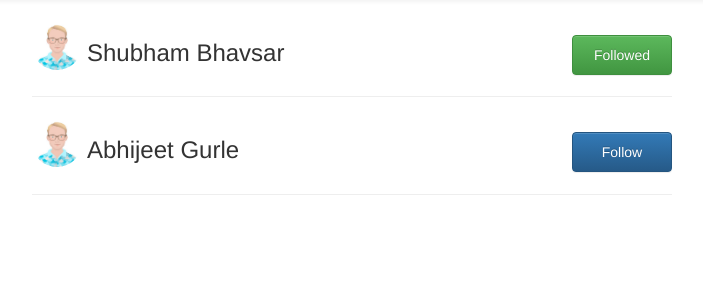
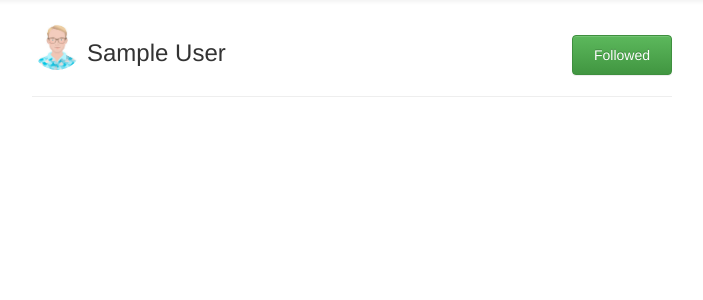
Before and after one commit to abhijeetgurle/twitter-clone, a Django app: page /following in a window 1280 px wide. Shown: the part 52-352 px from the top of the page, without its empty margins (288-991 px from the left). Run offline with Django 3.2, Linux system fonts and the light colour scheme; a user stored in the database is signed in; tables that the repository leaves empty hold one stand-in row (values such as "Sample post"); some libraries are stand-ins or nearby versions.

Commit message:
user following list from database is displayed

```diff
--- a/twitter_clone/static/js/twitter_clone.js
+++ b/twitter_clone/static/js/twitter_clone.js
@@ -1,6 +1,6 @@
 $(document).ready(function(){
 
-	$("#followed_status").hover(function(){
+	$(".followed_status").hover(function(){
         $(this).html("Unfollow");
         }, function(){
         $(this).html("Followed");
--- a/twitter_clone/templates/twitter_clone/feed.html
+++ b/twitter_clone/templates/twitter_clone/feed.html
@@ -11,8 +11,8 @@
     		</div>
 
     		<ul class="nav navbar-nav">
-      			<li class="active"><a href="#">Home</a></li>
-	      		<li><a href="#">Following</a></li>
+      			<li class="active"><a href="{%url 'feed' %}">Home</a></li>
+	      		<li><a href="{%url 'following' %}">Following</a></li>
 	      		<li><a href="#">Followers</a></li>
 	      		<li><a href="#">HashTags</a></li>
     		</ul>
--- a/twitter_clone/templates/twitter_clone/following.html
+++ b/twitter_clone/templates/twitter_clone/following.html
@@ -1,7 +1,6 @@
 {% extends 'twitter_clone/base.html' %}
 {% load static %}
 {% block content %}
-
 
 <body>
 
@@ -12,8 +11,8 @@
     		</div>
 
     		<ul class="nav navbar-nav">
-      			<li><a href="#">Home</a></li>
-	      		<li class="active"><a href="#">Following</a></li>
+      			<li><a href="{%url 'feed' %}">Home</a></li>
+	      		<li class="active"><a href="{%url 'following' %}">Following</a></li>
 	      		<li><a href="#">Followers</a></li>
 	      		<li><a href="#">HashTags</a></li>
     		</ul>
@@ -26,19 +25,27 @@
 	</nav>
 
 	<div class="feed">
-		<div class="user_profile">
-			<img src="{% static 'images/download.jpeg' %}" class="img-circle" alt="User image">
-			<h3>Shubham Bhavsar</h3>
-			<button type="button" id="followed_status" class="btn btn-success"><span>Followed</span></button>
-			<hr>
-		</div>
 
-		<div class="user_profile">
-			<img src="{% static 'images/download.jpeg' %}" class="img-circle" alt="User image">
-			<h3>Abhijeet Gurle</h3>
-			<button type="button" class="btn btn-primary"><span>Follow</span></button>
-			<hr>
-		</div>
+		{% for user in followed_user_objects %}
+
+			<div class="user_profile">
+				<img src="{% static 'images/download.jpeg' %}" class="img-circle" alt="User image">
+				<h3>{{ user.first_name }}  {{ user.last_name }}</h3>
+				<button type="button" class="btn btn-success followed_status"><span>Followed</span></button>
+				<hr>
+			</div>
+		{% endfor %}
+
+		{% for user in not_followed_user_objects %}
+
+			<div class="user_profile">
+				<img src="{% static 'images/download.jpeg' %}" class="img-circle" alt="User image">
+				<h3>{{ user.first_name }}  {{ user.last_name }}</h3>
+				<button type="button" class="btn btn-primary"><span>Follow</span></button>
+				<hr>
+			</div>
+		{% endfor %}
+
 	</div>
 
 {% endblock %}
--- a/twitter_clone/views.py
+++ b/twitter_clone/views.py
@@ -55,7 +55,24 @@ def feed(request):
 
 
 def following(request):
-	return render(request, 'twitter_clone/following.html', {})
+	logged_in_user = request.user
+	followed_user_object = Follow.objects.filter(follower=logged_in_user)
+
+	followed_user_username = []
+	for i in range(followed_user_object.__len__()):
+		followed_user_username.append(User.objects.get(username = (followed_user_object[i].following).username))
+
+	users_excluded = []
+	for i in range(followed_user_username.__len__()):
+		users_excluded.append(followed_user_username[i])
+	users_excluded.append(User.objects.get(username = logged_in_user))
+
+	all_users = list(User.objects.all())
+	not_followed_user = [x for x in all_users if x not in users_excluded]
+	print(followed_user_username)
+	print(not_followed_user)
+
+	return render(request, 'twitter_clone/following.html', {'followed_user_objects':followed_user_username, 'not_followed_user_objects' :not_followed_user})
 
 
 def tweet(request):
```
